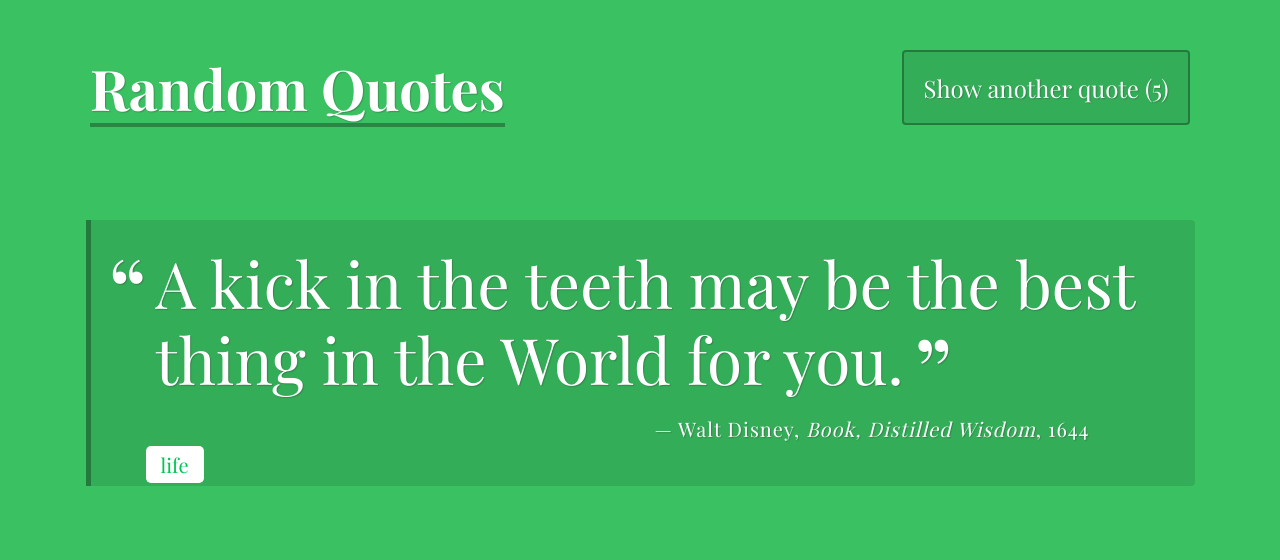
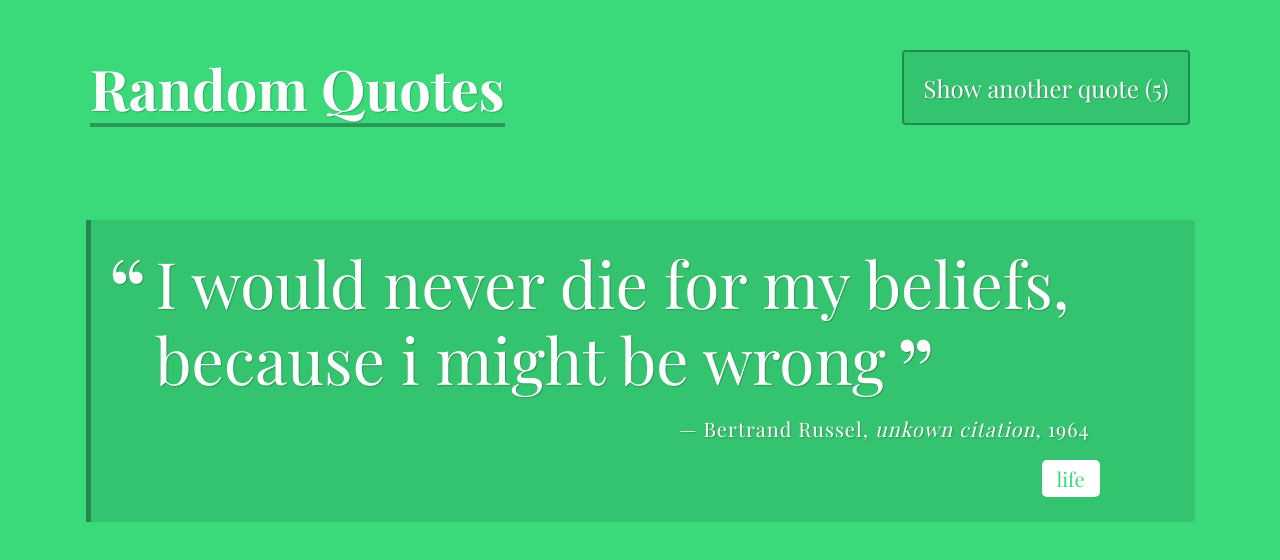
Before and after one commit to gilsoncav/thouse-techdegree-unit1, a plain HTML site: page index.html in a window 1280 px wide. Drawn offline with nearby package versions, Linux system fonts and the light colour scheme; a web font is replaced by a local one.

Commit message:
finished to submit

```diff
--- a/css/styles.css
+++ b/css/styles.css
@@ -52,7 +52,7 @@ h1 {
   width: 90%;
   max-width: 1024px;
   margin: auto;
-  padding: 5px;
+  padding: 20px 10px;
   display: flex;
   flex-direction: column;
   align-content: flex-end;
@@ -77,6 +77,7 @@ h1 {
   -moz-border-radius: 5px;
   -ms-border-radius: 5px;
   -o-border-radius: 5px;
+  margin-right: 70px;
 }
 
 .quote {
--- a/index.html
+++ b/index.html
@@ -26,8 +26,8 @@
           <span class="source-name">Patrick McKenzie</span
           ><span class="citation">Twitter</span><span class="year">2016</span>
         </p>
-        <div class="category">life</div>
       </div>
+      <div class="category">life</div>
     </div>
 
     <script src="js/script.js"></script>
--- a/js/script.js
+++ b/js/script.js
@@ -82,7 +82,30 @@ function getRandomQuote() {
   return quotes[randI];
 }
 
-console.log(getRandomQuote());
+/**
+ * Auto change color mechanism
+ */
+var currentColor = {
+  r: 58,
+  g: 193,
+  b: 98,
+  variationAmount: 25
+};
+
+// Variates the color stored in currentColor by the amount stored
+// in currentColor.variationAmount.
+// It randomly chooses one of the Red Green or Blue color numbers to vary
+// Updates the background color of the body and the color of the category label
+function progressAndChangeColor() {
+  var wichColorAxisToChange = 'rgb'[Math.floor(Math.random() * 3)];
+  currentColor[wichColorAxisToChange] += currentColor.variationAmount;
+  currentColor[wichColorAxisToChange] %= 256;
+
+  var newColorText = `rgb(${currentColor.r},${currentColor.g},${currentColor.b})`;
+  document.body.style.backgroundColor = newColorText;
+  document.querySelector('.category').style.color = newColorText;
+  console.dir(currentColor);
+}
 
 /***
  * `printQuote` function
@@ -104,6 +127,7 @@ function printQuote() {
       document.querySelector('.year').innerHTML = 'unkown year';
     }
     document.querySelector('.category').innerHTML = randomQuote.category;
+    progressAndChangeColor();
   } else {
     throw new Error('getRandomQuote failed');
   }
```
